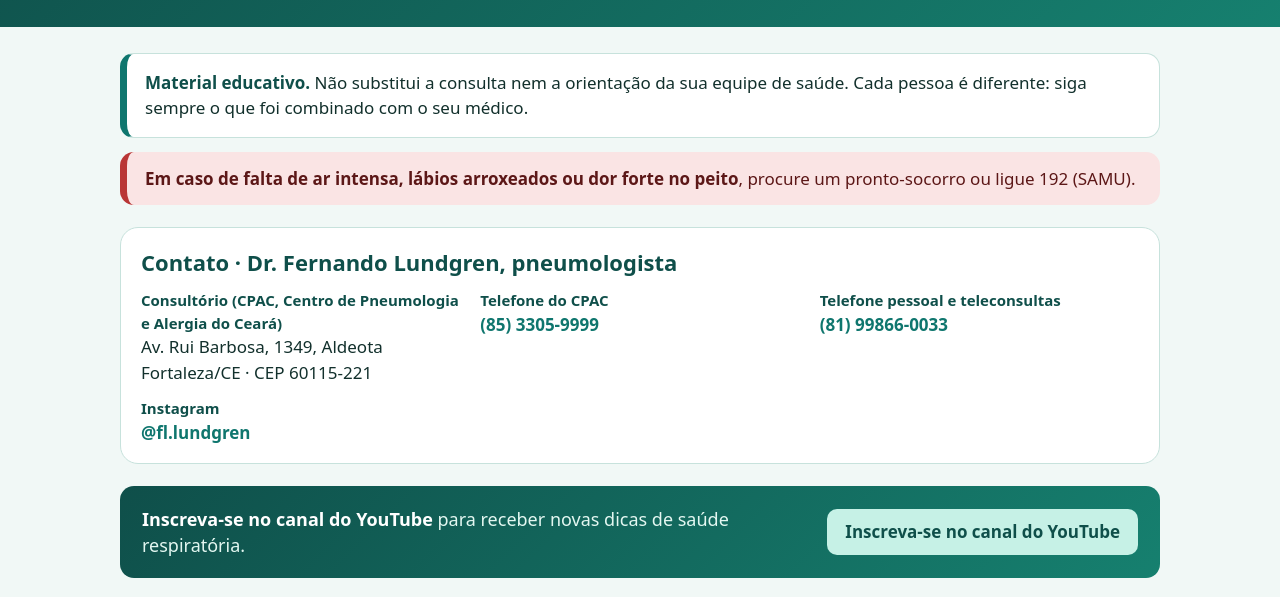
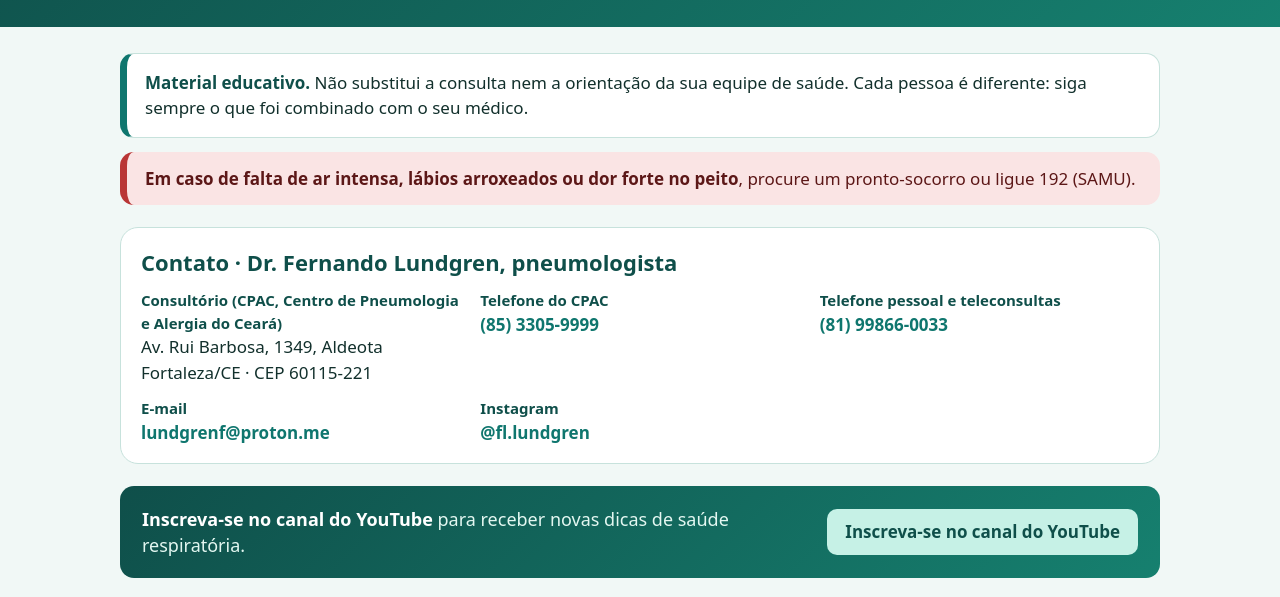
Before and after one commit to FLundgren-Pneumo/pneumoagentes-pacientes, a plain HTML site: page index.html in a window 1280 px wide. Shown: the part 188-785 px from the top of the page. Drawn offline with Linux system fonts and the light colour scheme.

Commit message:
Capa: acrescenta e-mail de contato lundgrenf@proton.me (#12)
A seção Contato da capa passa a ter um mailto, no mesmo estilo das linhas de telefone.

Co-authored-by: FLundgren-Pneumo <266111654+FLundgren-Pneumo@users.noreply.github.com>

```diff
--- a/index.html
+++ b/index.html
@@ -60,6 +60,7 @@
         <div class="item"><b>Consultório (CPAC, Centro de Pneumologia e Alergia do Ceará)</b>Av. Rui Barbosa, 1349, Aldeota<br>Fortaleza/CE · CEP 60115-221</div>
         <div class="item"><b>Telefone do CPAC</b><a href="tel:+558533059999">(85) 3305-9999</a></div>
         <div class="item"><b>Telefone pessoal e teleconsultas</b><a href="tel:+5581998660033">(81) 99866-0033</a></div>
+        <div class="item"><b>E-mail</b><a href="mailto:lundgrenf@proton.me">lundgrenf@proton.me</a></div>
         <div class="item"><b>Instagram</b><a href="https://www.instagram.com/fl.lundgren/" target="_blank" rel="noopener">@fl.lundgren</a></div>
       </div>
     </section>
```
